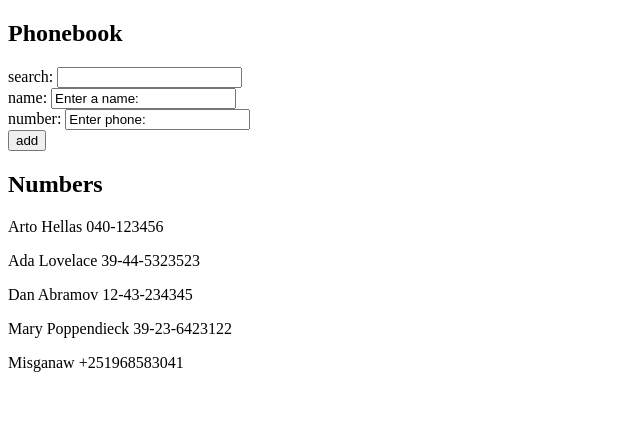
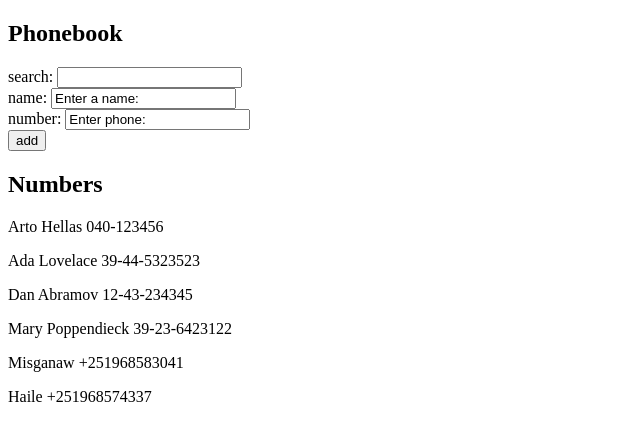
Before and after one commit to Misganaw-Berihun/Full_stack_open_submissions, a React (Vite) app in the folder part2/phonebook/: page / in a window 1280 px wide. Shown: the top 440 px of the page, without its empty margins (0-640 px from the left). Built offline with nearby package versions, Linux system fonts and the light colour scheme; data requests are answered from the project's data file.

Commit message:
Exercise 2.13

```diff
--- a/part2/phonebook/db.json
+++ b/part2/phonebook/db.json
@@ -24,6 +24,11 @@
       "name": "Misganaw",
       "number": "+251968583041",
       "id": 5
+    },
+    {
+      "name": "Haile",
+      "number": "+251968574337",
+      "id": 6
     }
   ]
 }
--- a/part2/phonebook/src/App.jsx
+++ b/part2/phonebook/src/App.jsx
@@ -1,7 +1,7 @@
 import { useState, useEffect } from 'react'
 import Persons from './components/Persons.jsx'
 import Filter from './components/Filter.jsx'
-import axios from 'axios'
+import newServices from './services/persons.js'
 import PersonForm from './components/PersonForm.jsx'
 
 const App = () => {
@@ -9,16 +9,12 @@ const App = () => {
   const [newName, setNewName] = useState('Enter a name:')
   const [newPhone, setNewPhone] = useState('Enter phone: ')
   const [searchName, setSearchName] = useState('')
-  const baseUrl = 'http://localhost:3001/persons'
 
   useEffect(() => {
     console.log('effect')
-    axios
-    .get(baseUrl)
-    .then(response => {
-      console.log('setting persons ...')
-      setPersons(response.data)
-    })
+    newServices.
+    getAll().
+    then(initialPersons => setPersons(initialPersons))
   }, [])
 
   const addPerson = (event) => {
@@ -29,15 +25,11 @@ const App = () => {
       alert(`${newName} is already added to phonebook`)
     } else{
       const newPerson = {name: newName, number: newPhone}
-      axios
-      .post(baseUrl, newPerson)
+      newServices
+      .create(newPerson)
       .then(
-        response => {
-          console.log(response)
-          setPersons(persons.concat(response.data))
-        }
+        returnedResult => setPersons(persons.concat(returnedResult))
       )
-      // setPersons(persons.concat(newPerson))
     }
   }
 
--- a/part2/phonebook/src/components/Persons.jsx
+++ b/part2/phonebook/src/components/Persons.jsx
@@ -1,6 +1,6 @@
 const Persons = ({persons}) => {
     return (
-        persons.map(person => <p>{person.name} {person.number}</p>)
+        persons.map(person => <p key = {person.id}>{person.name} {person.number}</p>)
         )
 }
 
--- /dev/null
+++ b/part2/phonebook/src/services/persons.js
@@ -0,0 +1,14 @@
+import axios from "axios";
+const url = 'http://localhost:3001/persons'
+
+const getAll = () => {
+    const request = axios.get(url)
+    return request.then(response => response.data)
+}
+
+const create = (newPerson) => {
+    const request = axios.post(url, newPerson);
+    return request.then(response => response.data);
+}
+
+export default {getAll, create}
```
